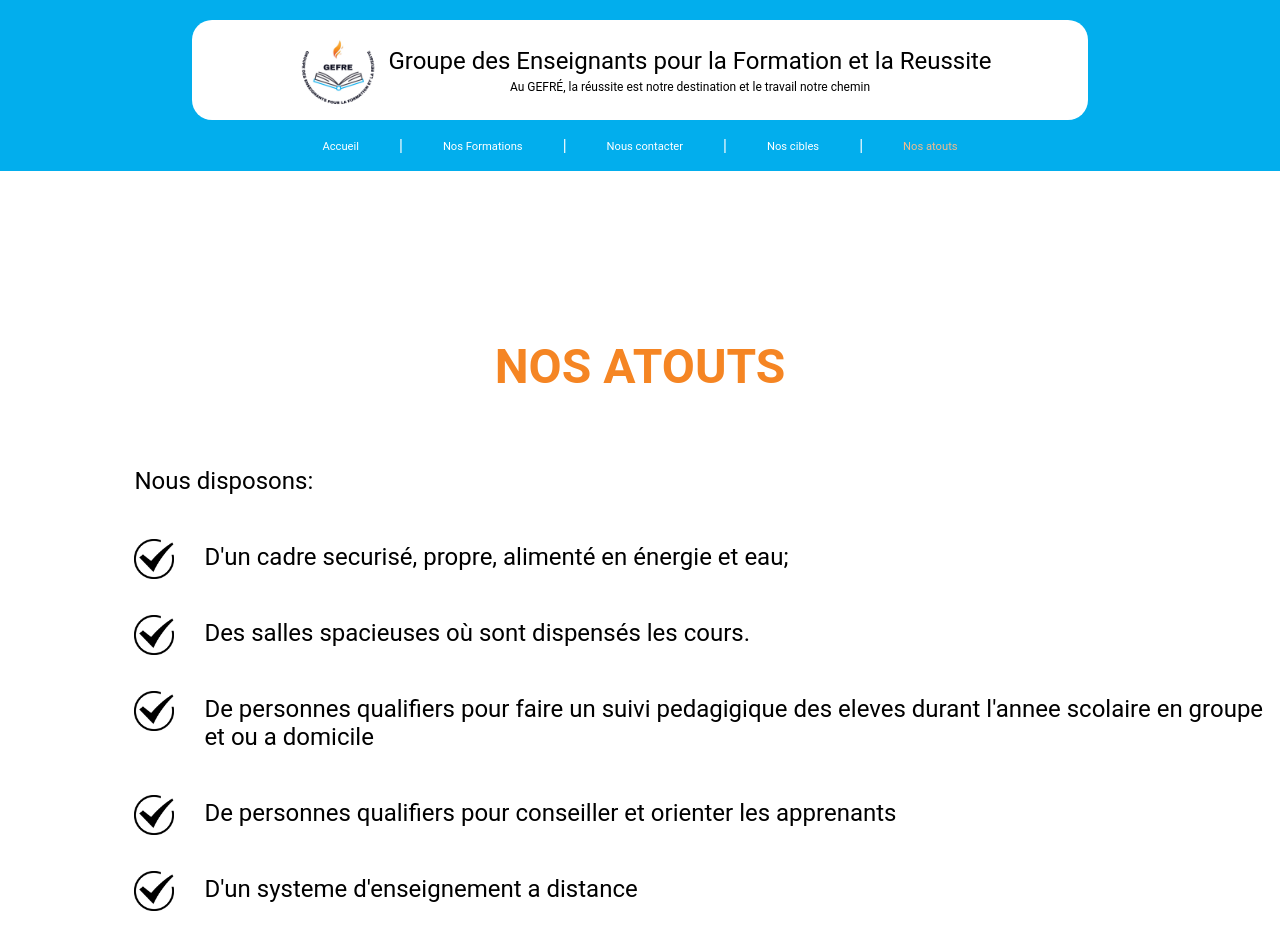
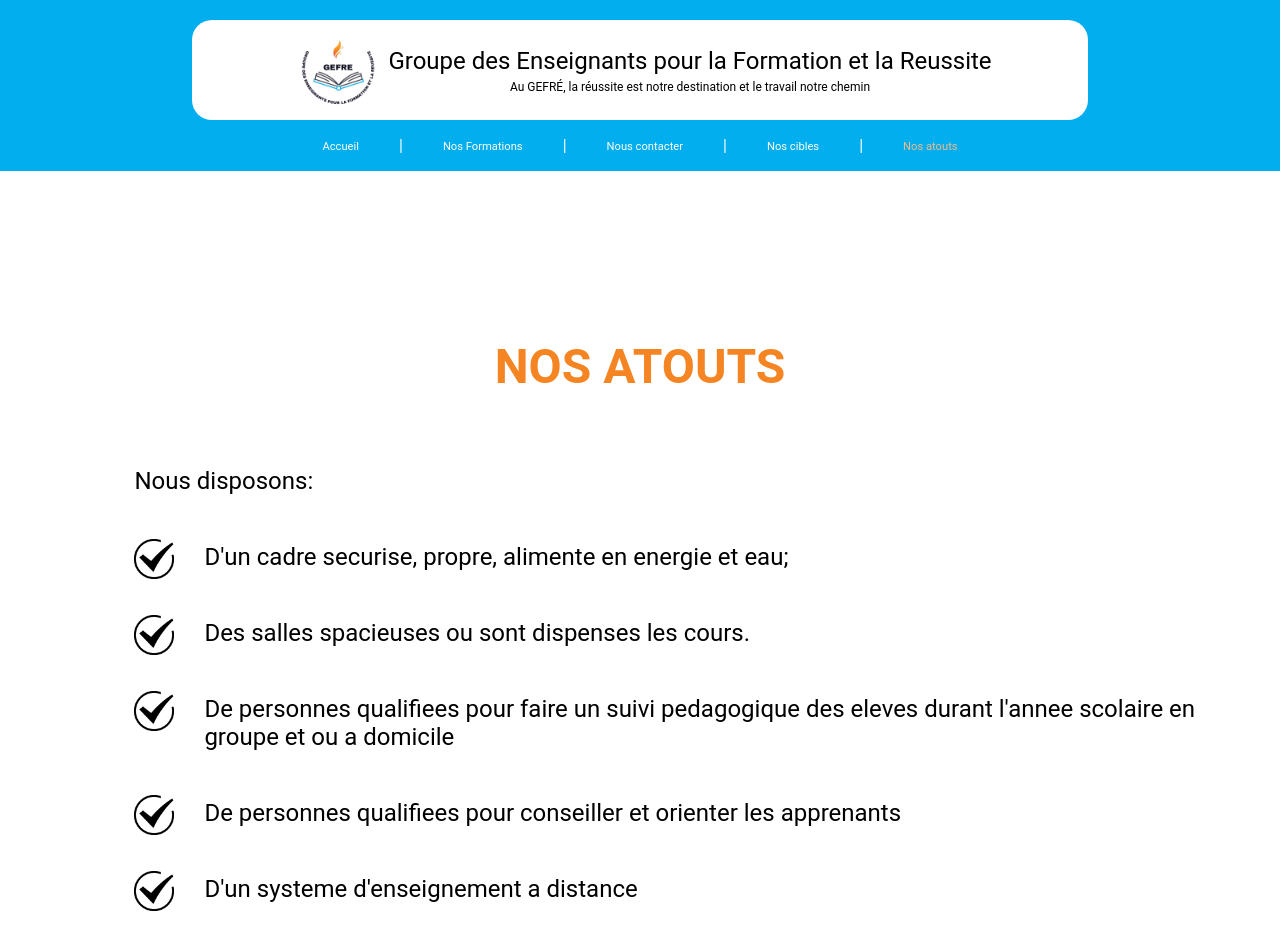
Before and after one commit to FOKO-KENMOGNE-Wilfried/GEFRE, a React (Vite) app: page /atouts in a window 1280 px wide. Shown: the top 945 px of the page. Built offline with nearby package versions, Linux system fonts and the light colour scheme.

Commit message:
Nothing at say

```diff
--- a/src/pages/Home/index.jsx
+++ b/src/pages/Home/index.jsx
@@ -313,7 +313,7 @@ function Home(){
                         </StyledStep>
                         <StyledStep2>
                             <StyledNumber><StyledP>2</StyledP></StyledNumber>
-                            <StyledStepP>Rencontrez un de nos encadreurs</StyledStepP>
+                            <StyledStepP>Rencontrez un de nos encadreurse</StyledStepP>
                         </StyledStep2>
                         <StyledStep>
                             <StyledNumber><StyledP>3</StyledP></StyledNumber>
--- a/src/pages/Nos_atouts/index.jsx
+++ b/src/pages/Nos_atouts/index.jsx
@@ -156,25 +156,25 @@ function Atouts(){
                             <StyledLi>
                                 <StyledCheck src={check} alt="check" />
                                 <p>
-                                    D&apos;un cadre securisé, propre, alimenté en énergie et eau;
+                                    D&apos;un cadre securise, propre, alimente en energie et eau;
                                 </p>
                             </StyledLi>
                             <StyledLi>
                                 <StyledCheck src={check} alt="check" />
                                 <p>
-                                    Des salles spacieuses où sont dispensés les cours.
+                                    Des salles spacieuses ou sont dispenses les cours.
                                 </p>
                             </StyledLi>
                             <StyledLi>
                                 <StyledCheck src={check} alt="check" />
                                 <p>
-                                    De personnes qualifiers pour faire un suivi pedagigique des eleves durant l'annee scolaire en groupe et ou a domicile
+                                    De personnes qualifiees pour faire un suivi pedagogique des eleves durant l'annee scolaire en groupe et ou a domicile
                                 </p>
                             </StyledLi>
                             <StyledLi>
                                 <StyledCheck src={check} alt="check" />
                                 <p>
-                                    De personnes qualifiers pour conseiller et orienter les apprenants
+                                    De personnes qualifiees pour conseiller et orienter les apprenants
                                 </p>
                             </StyledLi>
                             <StyledLi>
```
